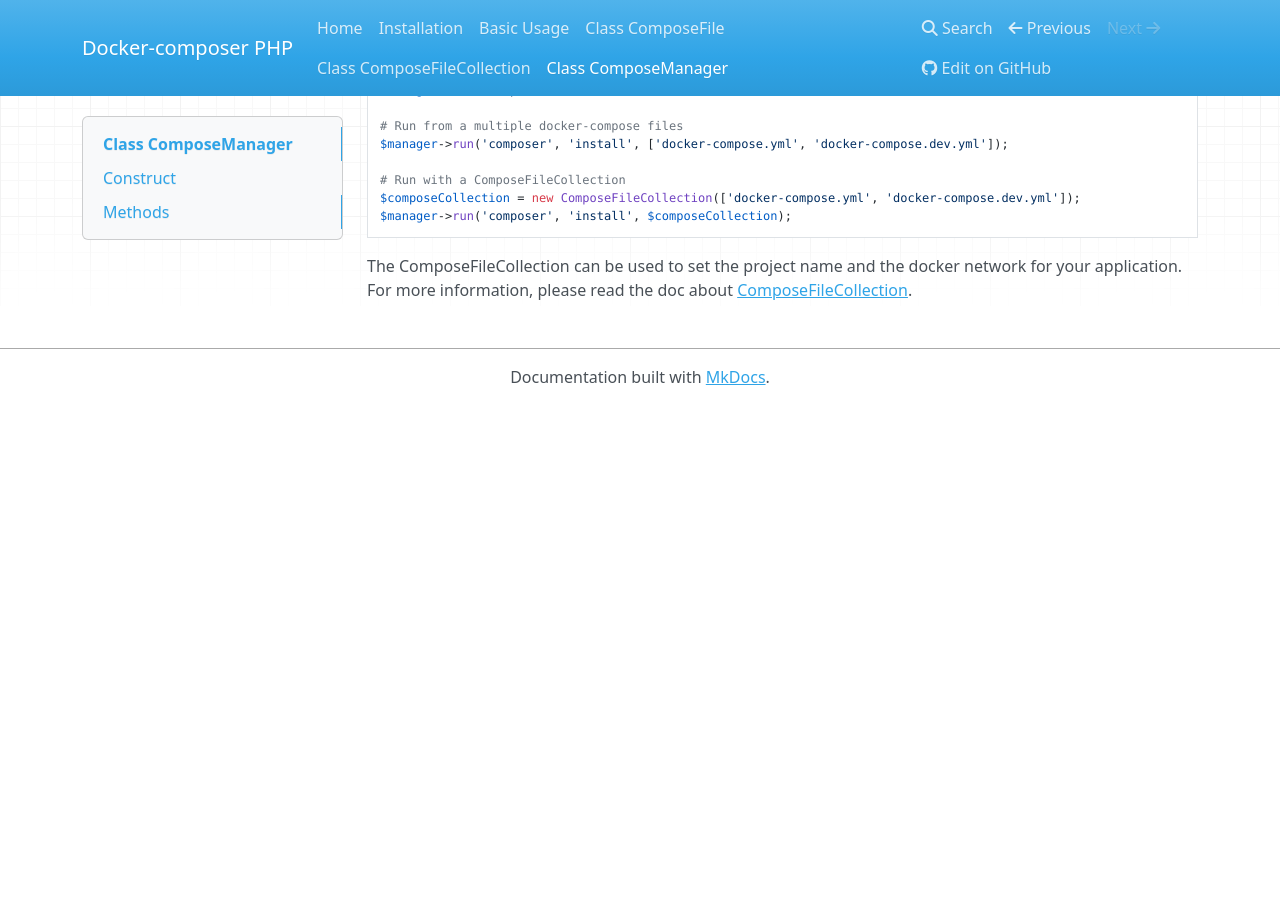
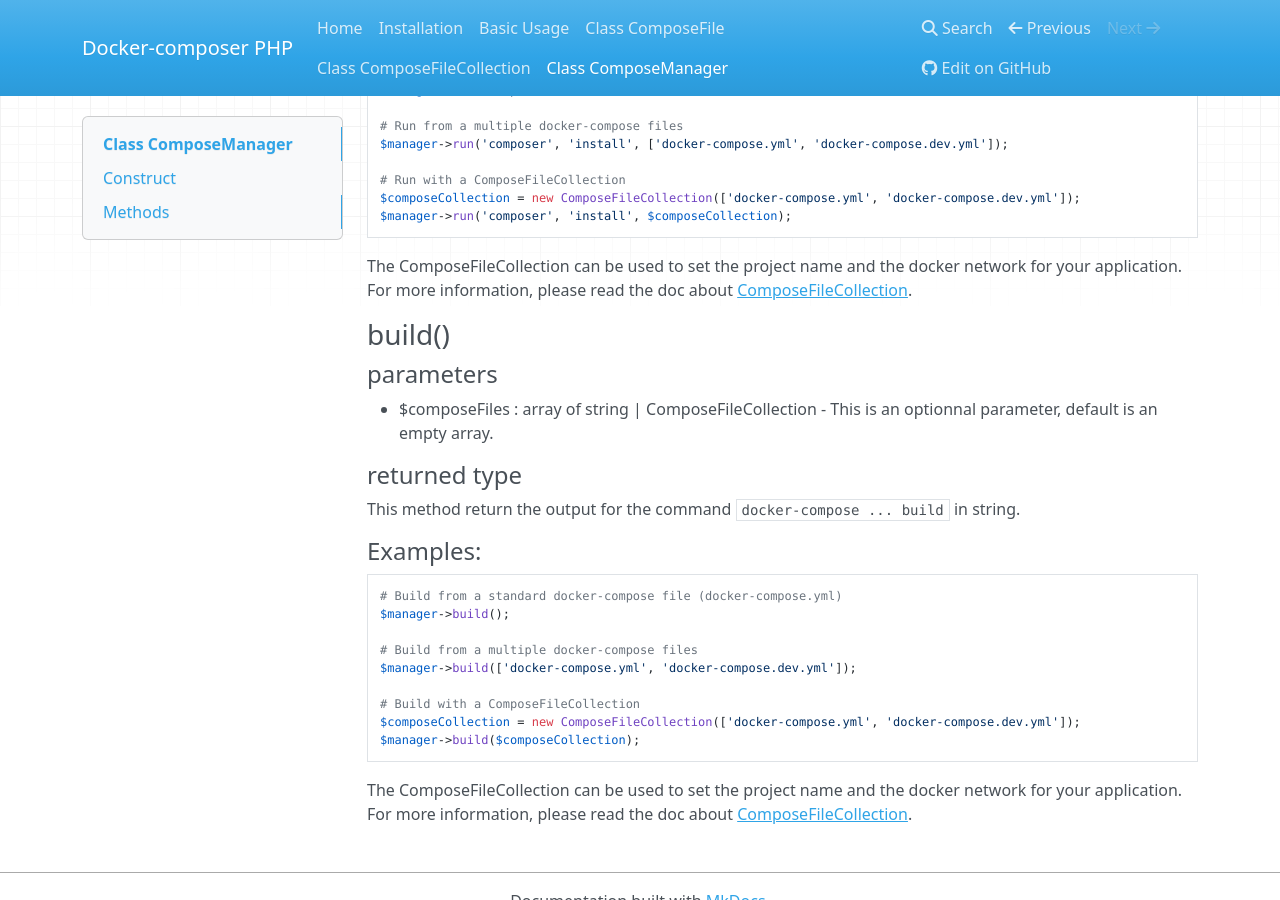
Before and after one commit to omauger/docker-compose-php, an MkDocs documentation site: the page built from docs/composemanager.md, in a window 1280 px wide and 900 px high, scrolled down 2349 px. Built offline with MkDocs 1.6.1, drawn with Linux system fonts in a browser that asks for light colours; nearby versions of some CDN libraries; old or Windows-style settings are respelled for this version of MkDocs; before the commit the page ends 2754 px from its top, so only the background shows below that.

Commit message:
Add documentation for build method

````diff
--- a/docs/composemanager.md
+++ b/docs/composemanager.md
@@ -107,3 +107,26 @@ $manager->run('composer', 'install', $composeCollection);
 ```
 
 The ComposeFileCollection can be used to set the project name and the docker network for your application. For more information, please read the doc about [ComposeFileCollection](/composefilecollection).
+
+
+### build()
+#### parameters
+* $composeFiles : array of string | ComposeFileCollection - This is an optionnal parameter, default is an empty array.
+
+#### returned type
+This method return the output for the command `docker-compose ... build` in string.
+
+#### Examples:
+```php
+# Build from a standard docker-compose file (docker-compose.yml)
+$manager->build();
+
+# Build from a multiple docker-compose files
+$manager->build(['docker-compose.yml', 'docker-compose.dev.yml']);
+
+# Build with a ComposeFileCollection
+$composeCollection = new ComposeFileCollection(['docker-compose.yml', 'docker-compose.dev.yml']);
+$manager->build($composeCollection);
+```
+
+The ComposeFileCollection can be used to set the project name and the docker network for your application. For more information, please read the doc about [ComposeFileCollection](/composefilecollection).
````
